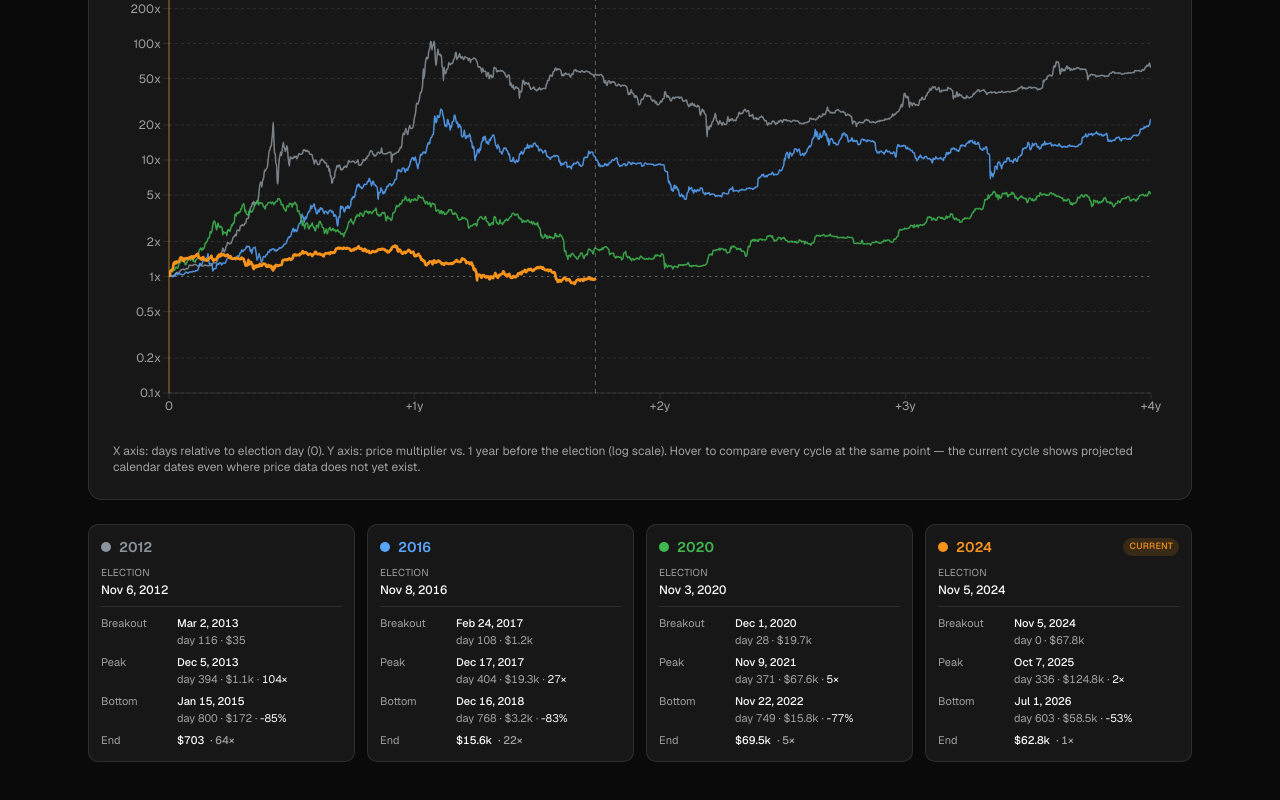
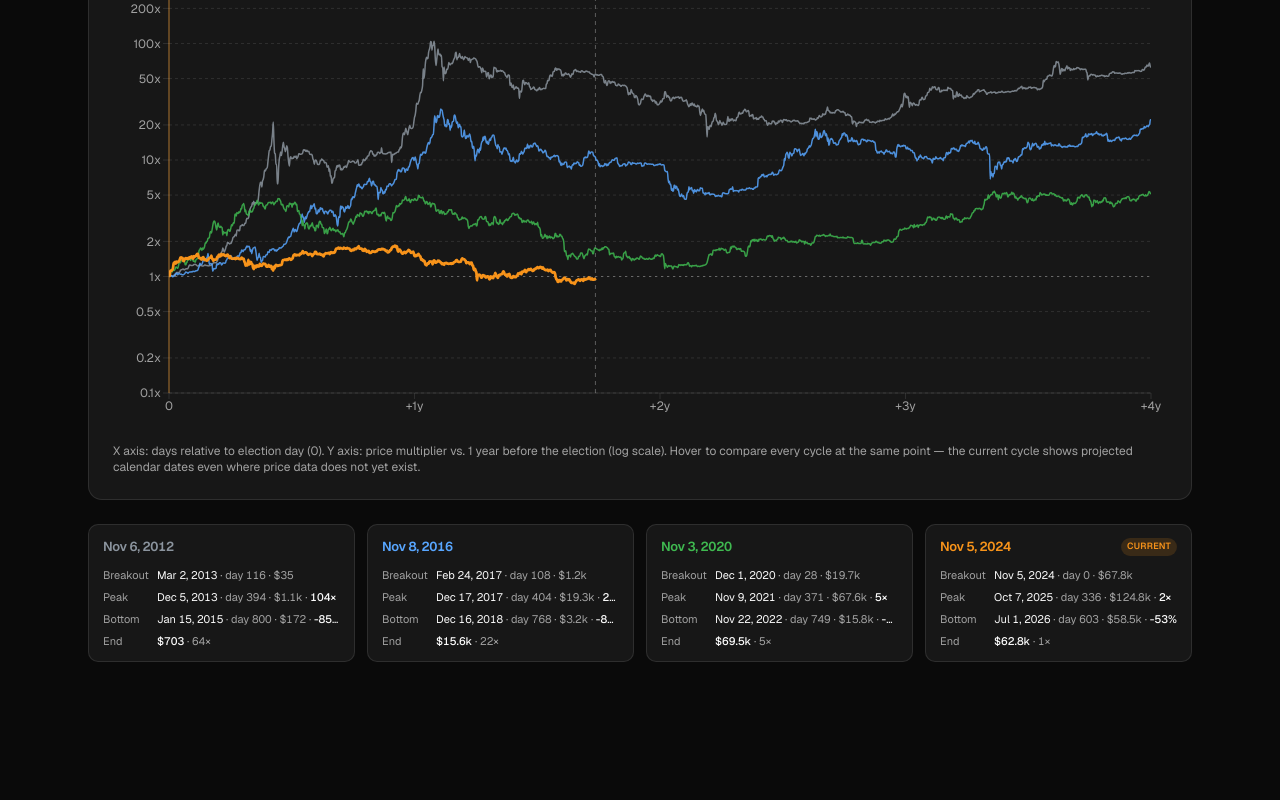
Before and after one commit to dobe4ever/btc-cycles, a Next.js app: page / in a window 1280 px wide. Shown: the part 372-1172 px from the top of the page. After the commit the page ends 1082 px from the top, so only its background shows below. Built offline with nearby package versions, Linux system fonts and the light colour scheme.

Commit message:
refactor: update BtcCycles component styling and layout
Co-authored-by: dobe4ever <132445266+dobe4ever@users.noreply.github.com>

```diff
--- a/components/btc-cycles.tsx
+++ b/components/btc-cycles.tsx
@@ -157,114 +157,106 @@ export function BtcCycles() {
           return (
             <div
               key={cycle.key}
-              className="flex min-w-0 flex-col rounded-lg border border-border bg-card p-3"
+              className="min-w-0 rounded-lg border border-border bg-card px-3.5 py-3"
             >
-              {/* Header */}
-              <div className="mb-2 flex items-center justify-between">
-                <div className="flex items-center gap-2">
+              {/* Cycle date / identity */}
+              <div className="mb-2.5 flex items-center justify-between">
                 <span
-                    className="size-2.5 shrink-0 rounded-full"
-                    style={{ backgroundColor: color }}
-                    aria-hidden
-                  />
-                  <span
-                    className="text-sm font-semibold"
+                  className="text-[13px] font-semibold tracking-tight tabular-nums"
                   style={{ color }}
                 >
-                    {cycle.label}
+                  {formatShortDate(cycle.anchorMs)}
                 </span>
-                </div>
 
                 {cycle.current && (
-                  <span className="rounded-full bg-[#f7931a]/15 px-1.5 py-0.5 text-[9px] font-medium uppercase tracking-wide text-[#f7931a]">
+                  <span className="rounded-full bg-[#f7931a]/15 px-1.5 py-0.5 text-[9px] font-semibold uppercase tracking-wide text-[#f7931a]">
                     Current
                   </span>
                 )}
               </div>
 
-              {/* Election */}
-              <div className="mb-2 border-b border-border pb-2">
-                <div className="text-[10px] uppercase tracking-wide text-muted-foreground">
-                  Election
-                </div>
-                <div className="mt-0.5 text-xs font-medium tabular-nums">
-                  {formatShortDate(cycle.anchorMs)}
-                </div>
-              </div>
-
-              {/* Stats */}
-              <div className="flex flex-col gap-1.5 text-[11px]">
-                {/* ATH Breakout */}
-                <div className="grid grid-cols-[72px_1fr] gap-1">
-                  <span className="text-muted-foreground">Breakout</span>
+              {/* Statistics */}
+              <div className="flex flex-col gap-1.5 text-[11px] leading-4 tabular-nums">
+                {/* Breakout */}
+                <div className="flex min-w-0 items-baseline">
+                  <span className="w-[54px] shrink-0 text-muted-foreground">
+                    Breakout
+                  </span>
 
                   {stats.breakout ? (
-                    <div className="min-w-0">
-                      <div className="truncate font-medium tabular-nums">
+                    <span className="min-w-0 truncate text-foreground">
                       {formatShortDate(stats.breakout.date)}
-                      </div>
-                      <div className="tabular-nums text-muted-foreground">
-                        day {stats.breakout.day} · {formatPrice(stats.breakout.price)}
-                      </div>
-                    </div>
+                      <span className="text-muted-foreground">
+                        {" · "}day {stats.breakout.day}
+                        {" · "}{formatPrice(stats.breakout.price)}
+                      </span>
+                    </span>
                   ) : (
                     <span className="text-muted-foreground">—</span>
                   )}
                 </div>
 
                 {/* Peak */}
-                <div className="grid grid-cols-[72px_1fr] gap-1">
-                  <span className="text-muted-foreground">Peak</span>
+                <div className="flex min-w-0 items-baseline">
+                  <span className="w-[54px] shrink-0 text-muted-foreground">
+                    Peak
+                  </span>
 
                   {stats.peak ? (
-                    <div className="min-w-0">
-                      <div className="truncate font-medium tabular-nums">
+                    <span className="min-w-0 truncate text-foreground">
                       {formatShortDate(stats.peak.date)}
-                      </div>
-                      <div className="tabular-nums text-muted-foreground">
-                        day {stats.peak.day} · {formatPrice(stats.peak.price)} ·{" "}
-                        <span className="text-foreground">
+                      <span className="text-muted-foreground">
+                        {" · "}day {stats.peak.day}
+                        {" · "}{formatPrice(stats.peak.price)}
+                        {" · "}
+                      </span>
+                      <span className="font-medium">
                         {formatMultiplier(stats.peak.multiplier)}
                       </span>
-                      </div>
-                    </div>
+                    </span>
                   ) : (
                     <span className="text-muted-foreground">—</span>
                   )}
                 </div>
 
                 {/* Bottom */}
-                <div className="grid grid-cols-[72px_1fr] gap-1">
-                  <span className="text-muted-foreground">Bottom</span>
+                <div className="flex min-w-0 items-baseline">
+                  <span className="w-[54px] shrink-0 text-muted-foreground">
+                    Bottom
+                  </span>
 
                   {stats.bottom ? (
-                    <div className="min-w-0">
-                      <div className="truncate font-medium tabular-nums">
+                    <span className="min-w-0 truncate text-foreground">
                       {formatShortDate(stats.bottom.date)}
-                      </div>
-                      <div className="tabular-nums text-muted-foreground">
-                        day {stats.bottom.day} · {formatPrice(stats.bottom.price)} ·{" "}
-                        <span className="text-foreground">
+                      <span className="text-muted-foreground">
+                        {" · "}day {stats.bottom.day}
+                        {" · "}{formatPrice(stats.bottom.price)}
+                        {" · "}
+                      </span>
+                      <span className="font-medium">
                         {Math.round(stats.bottom.drawdown)}%
                       </span>
-                      </div>
-                    </div>
+                    </span>
                   ) : (
                     <span className="text-muted-foreground">—</span>
                   )}
                 </div>
 
                 {/* End */}
-                <div className="grid grid-cols-[72px_1fr] gap-1">
-                  <span className="text-muted-foreground">End</span>
+                <div className="flex min-w-0 items-baseline">
+                  <span className="w-[54px] shrink-0 text-muted-foreground">
+                    End
+                  </span>
 
                   {stats.end ? (
-                    <div className="tabular-nums font-medium">
+                    <span className="min-w-0 truncate text-foreground">
+                      <span className="font-medium">
                         {formatPrice(stats.end.price)}
-                      <span className="ml-1.5 text-muted-foreground">
-                        · {formatMultiplier(stats.end.multiplier)}
                       </span>
-                    </div>
+                      <span className="text-muted-foreground">
+                        {" · "}{formatMultiplier(stats.end.multiplier)}
+                      </span>
+                    </span>
                   ) : (
                     <span className="text-muted-foreground">—</span>
                   )}
```
Lines whose indentation alone changed are shown as unchanged.
